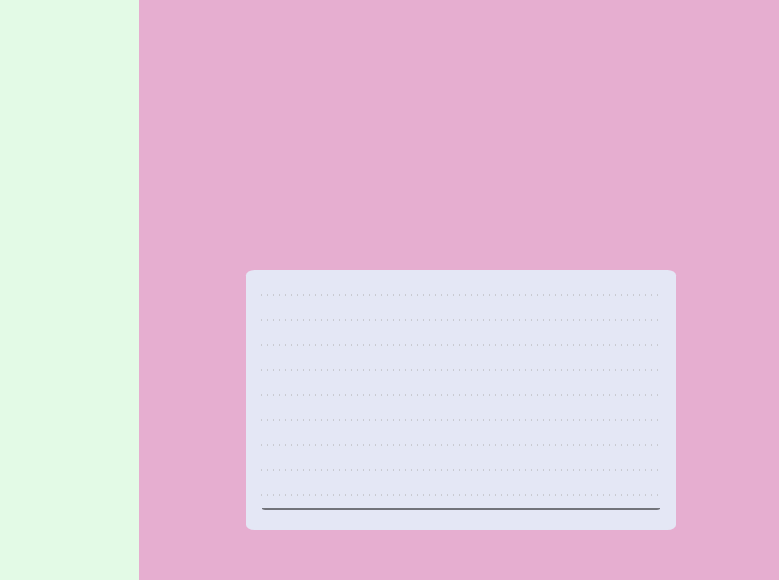
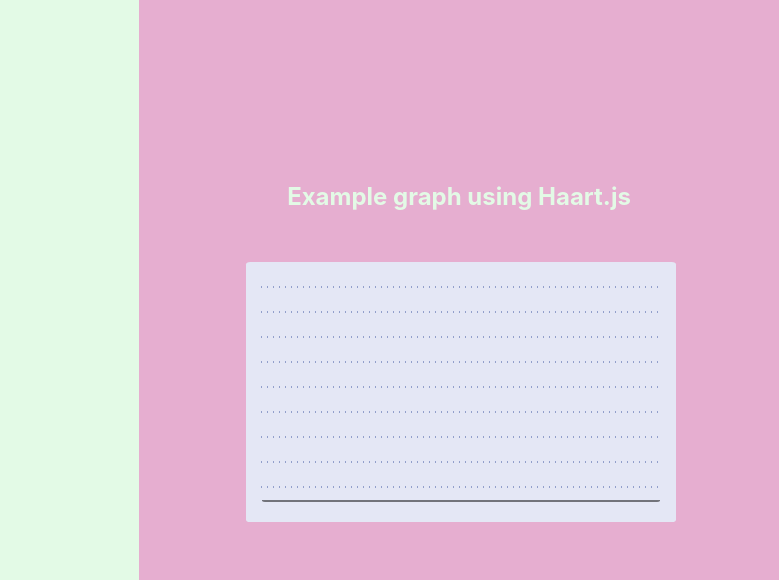
Before and after one commit to chrispgbv/haart, a website built with webpack: page src/index.html in a window 1280 px wide. Shown: the top 580 px of the page, 501-1280 px from the left. Built offline with nearby package versions, Linux system fonts and the light colour scheme.

Commit message:
just updated webpage a little

```diff
--- a/lib/grid.js
+++ b/lib/grid.js
@@ -1,5 +1,5 @@
 
-function grid(ctx,w, h,style) {
+function grid(ctx,w, h,color,style) {
 
 
     if(style == 'dotted'){
@@ -8,7 +8,7 @@
             ctx.setLineDash([1, 5]);
             ctx.moveTo(0, x);
             ctx.lineTo(w, x);
-            ctx.strokeStyle = '#aeaeae';
+            ctx.strokeStyle = color;
             ctx.stroke();
         }
     }
@@ -25,7 +25,7 @@
         let pT = pY / 2
         let pB = pY / 2
 
-        ctx.strokeStyle = '#aeaeae'
+        ctx.strokeStyle = color;
         ctx.beginPath()
         for (var x = 0; x <= w; x += s) {
            ctx.moveTo(x, pT)
--- a/src/index.html
+++ b/src/index.html
@@ -17,7 +17,8 @@
         <img src="../images/haart2.PNG" class='logo' width='360px' height='100px' alt="logo">
       </div>
       <div class="col-md-8 col-lg-6  bg-img2">
-        <div class="heeight d-flex align-items-center">
+        <div class="heeight align-items-center">
+          <h4> Example graph using Haart.js</h4>
           <div class="bgcanv" class="rounded mx-auto d-block">
             <canvas id="myCanvas" class="rounded mx-auto d-block"></canvas>
           </div>
@@ -27,5 +28,4 @@
   </div>
   <script src="../dist/haart.js"></script>
 </body>
-
 </html>
--- a/src/index.js
+++ b/src/index.js
@@ -15,6 +15,6 @@
 grid(getCanvas('myCanvas'),
     400,
     240,
-    'dotted'
-
+    '#4159a1',
+    'dotted',
 )
--- a/src/style.css
+++ b/src/style.css
@@ -29,6 +29,13 @@
     width: 430px;
     height:260px;
     margin-left: 15%;
-    border-radius: 2%;
+    border-radius: 1%;
+  }
 
+  h4{
+    text-align: center;
+    margin-bottom: 50px;
+    color: #e3fae6;
+    font-weight: bold;
+    margin-top: 30%;
   }
```
Also changed, not shown: dist/haart.js.
